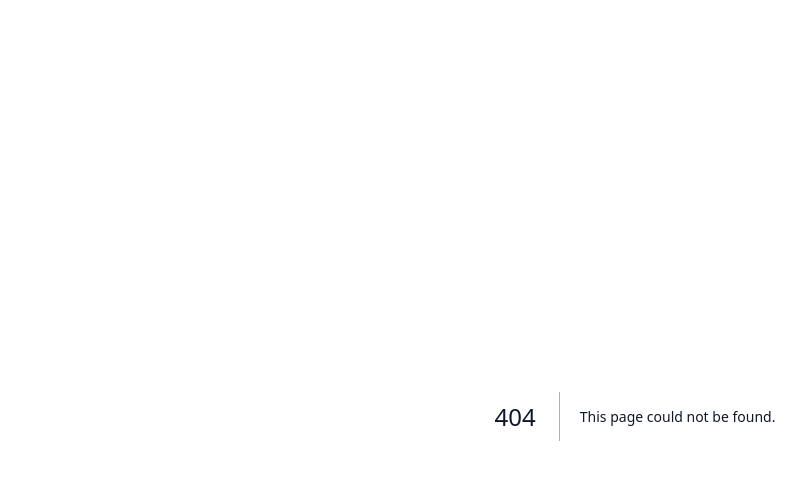
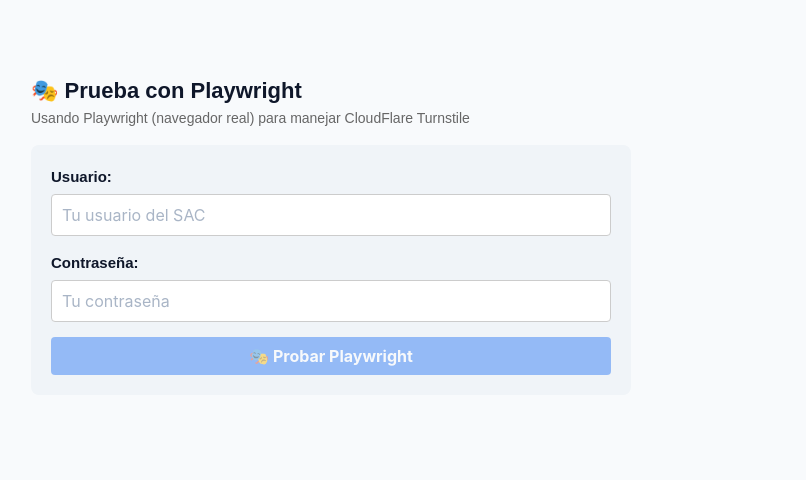
Before and after one commit to MatiasW380/sistema-estudio-juridico, a Next.js app: page /sac-test-playwright in a window 1280 px wide. Before the commit this address had no page. Shown: the top 480 px of the page, without its empty margins (5-811 px from the left). Built offline with nearby package versions, Linux system fonts and the light colour scheme.

Commit message:
Agregar página para probar Playwright

```diff
--- /dev/null
+++ b/pages/sac-test-playwright.js
@@ -0,0 +1,156 @@
+import { useState } from 'react';
+
+export default function SACTestPlaywright() {
+  const [usuario, setUsuario] = useState('');
+  const [contraseña, setContraseña] = useState('');
+  const [cargando, setCargando] = useState(false);
+  const [resultado, setResultado] = useState(null);
+  const [error, setError] = useState('');
+
+  const handleTest = async () => {
+    setError('');
+    setResultado(null);
+    setCargando(true);
+
+    try {
+      const res = await fetch('/api/sac/login-playwright', {
+        method: 'POST',
+        headers: { 'Content-Type': 'application/json' },
+        body: JSON.stringify({ usuario, contraseña })
+      });
+
+      const data = await res.json();
+
+      if (!data.success) {
+        setError(data.error);
+      } else {
+        setResultado(data);
+      }
+    } catch (e) {
+      setError('Error: ' + e.message);
+    } finally {
+      setCargando(false);
+    }
+  };
+
+  return (
+    <div style={{ padding: '60px 20px 20px', maxWidth: '100%', margin: '0 auto', fontFamily: 'sans-serif' }}>
+      <h1>🎭 Prueba con Playwright</h1>
+      <p style={{ color: '#666' }}>
+        Usando Playwright (navegador real) para manejar CloudFlare Turnstile
+      </p>
+
+      <div style={{
+        backgroundColor: '#f0f4f8',
+        padding: '20px',
+        borderRadius: '8px',
+        marginBottom: '20px',
+        maxWidth: '600px'
+      }}>
+        <div style={{ marginBottom: '15px' }}>
+          <label style={{ display: 'block', fontWeight: 'bold', marginBottom: '5px' }}>
+            Usuario:
+          </label>
+          <input
+            type="text"
+            value={usuario}
+            onChange={(e) => setUsuario(e.target.value)}
+            placeholder="Tu usuario del SAC"
+            style={{
+              width: '100%',
+              padding: '10px',
+              border: '1px solid #ccc',
+              borderRadius: '4px',
+              fontSize: '1rem',
+              boxSizing: 'border-box'
+            }}
+          />
+        </div>
+
+        <div style={{ marginBottom: '15px' }}>
+          <label style={{ display: 'block', fontWeight: 'bold', marginBottom: '5px' }}>
+            Contraseña:
+          </label>
+          <input
+            type="password"
+            value={contraseña}
+            onChange={(e) => setContraseña(e.target.value)}
+            placeholder="Tu contraseña"
+            style={{
+              width: '100%',
+              padding: '10px',
+              border: '1px solid #ccc',
+              borderRadius: '4px',
+              fontSize: '1rem',
+              boxSizing: 'border-box'
+            }}
+          />
+        </div>
+
+        <button
+          onClick={handleTest}
+          disabled={cargando || !usuario || !contraseña}
+          style={{
+            backgroundColor: '#3b82f6',
+            color: 'white',
+            padding: '12px 24px',
+            border: 'none',
+            borderRadius: '4px',
+            fontSize: '1rem',
+            fontWeight: 'bold',
+            cursor: cargando ? 'not-allowed' : 'pointer',
+            opacity: (cargando || !usuario || !contraseña) ? 0.5 : 1,
+            width: '100%'
+          }}
+        >
+          {cargando ? '⏳ Conectando con Playwright...' : '🎭 Probar Playwright'}
+        </button>
+      </div>
+
+      {error && (
+        <div style={{
+          backgroundColor: '#fee2e2',
+          color: '#991b1b',
+          padding: '15px',
+          borderRadius: '4px',
+          marginBottom: '20px'
+        }}>
+          <h3>❌ Error:</h3>
+          <p>{error}</p>
+        </div>
+      )}
+
+      {resultado && (
+        <div style={{
+          backgroundColor: '#ecfdf5',
+          color: '#065f46',
+          padding: '15px',
+          borderRadius: '4px',
+          marginBottom: '20px'
+        }}>
+          <h3>✅ {resultado.message}</h3>
+
+          {resultado.debug && (
+            <div style={{ marginTop: '15px' }}>
+              <p><strong>URL antes:</strong> {resultado.debug.urlAntes}</p>
+              <p><strong>URL después:</strong> {resultado.debug.urlDespues}</p>
+              <p><strong>HTML length:</strong> {resultado.debug.htmlLength} bytes</p>
+
+              <h4>HTML Snippet:</h4>
+              <pre style={{
+                backgroundColor: '#f3f4f6',
+                padding: '10px',
+                borderRadius: '4px',
+                overflow: 'auto',
+                maxHeight: '400px',
+                fontSize: '0.75rem'
+              }}>
+                {resultado.debug.htmlSnippet}
+              </pre>
+            </div>
+          )}
+        </div>
+      )}
+    </div>
+  );
+}
```
